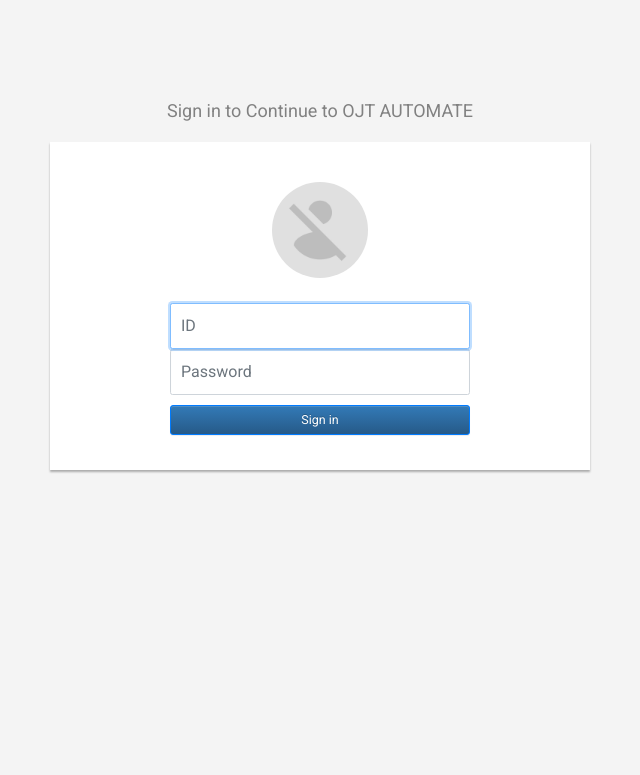
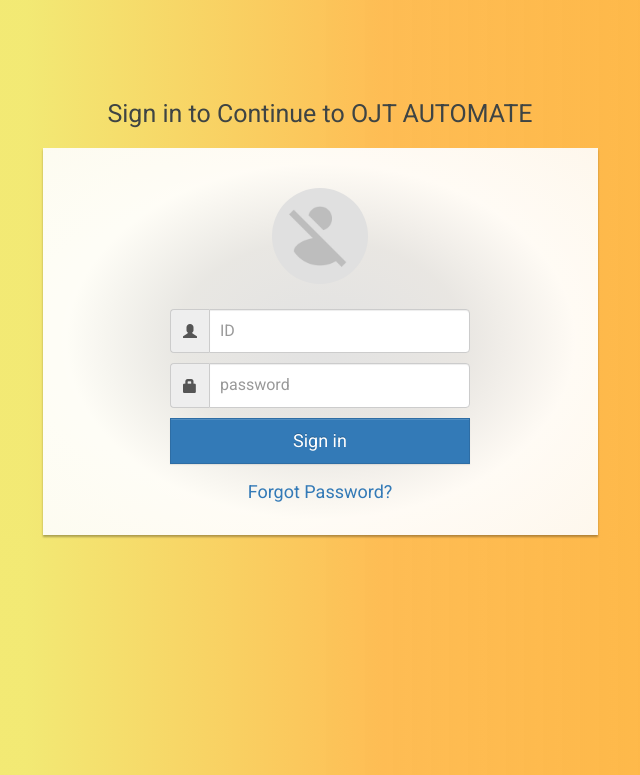
Before and after one commit to glennmichael123/thesis, a CodeIgniter app: page /database/index.php/main/incorrectpass in a window 1280 px wide. Shown: the top 775 px of the page, without its empty margins (320-960 px from the left). Run offline with CodeIgniter, Linux system fonts and the light colour scheme; some libraries are stand-ins or nearby versions.

Commit message:
updated incorrect pass

```diff
--- a/application/views/incorrectpass.php
+++ b/application/views/incorrectpass.php
@@ -17,18 +17,29 @@
     <link rel="stylesheet" href="css/font-awesome-4.7.0/font-awesome-4.7.0/css/font-awesome.min.css" crossorigin="anonymous">
     <link href="https://fonts.googleapis.com/css?family=Open+Sans" rel="stylesheet">
     <link href="https://fonts.googleapis.com/css?family=Roboto" rel="stylesheet">
+    <link rel="stylesheet"  href="https://maxcdn.bootstrapcdn.com/font-awesome/4.7.0/css/font-awesome.min.css">
     <link href="css/style.css" rel="stylesheet">
     <style type="text/css">
         *{
             font-family: 'Roboto', sans-serif;
         }
         body{
-             background-color: #F4F4F4;
+            background: rgba(241,231,101,0.9);
+background: -moz-linear-gradient(left, rgba(241,231,101,0.9) 8%, rgba(241,231,101,0.9) 27%, rgba(241,229,100,0.9) 28%, rgba(251,193,74,0.9) 49%, rgba(254,182,67,0.91) 55%, rgba(254,182,67,0.96) 74%, rgba(254,182,67,1) 91%);
+background: -webkit-gradient(left top, right top, color-stop(8%, rgba(241,231,101,0.9)), color-stop(27%, rgba(241,231,101,0.9)), color-stop(28%, rgba(241,229,100,0.9)), color-stop(49%, rgba(251,193,74,0.9)), color-stop(55%, rgba(254,182,67,0.91)), color-stop(74%, rgba(254,182,67,0.96)), color-stop(91%, rgba(254,182,67,1)));
+background: -webkit-linear-gradient(left, rgba(241,231,101,0.9) 8%, rgba(241,231,101,0.9) 27%, rgba(241,229,100,0.9) 28%, rgba(251,193,74,0.9) 49%, rgba(254,182,67,0.91) 55%, rgba(254,182,67,0.96) 74%, rgba(254,182,67,1) 91%);
+background: -o-linear-gradient(left, rgba(241,231,101,0.9) 8%, rgba(241,231,101,0.9) 27%, rgba(241,229,100,0.9) 28%, rgba(251,193,74,0.9) 49%, rgba(254,182,67,0.91) 55%, rgba(254,182,67,0.96) 74%, rgba(254,182,67,1) 91%);
+background: -ms-linear-gradient(left, rgba(241,231,101,0.9) 8%, rgba(241,231,101,0.9) 27%, rgba(241,229,100,0.9) 28%, rgba(251,193,74,0.9) 49%, rgba(254,182,67,0.91) 55%, rgba(254,182,67,0.96) 74%, rgba(254,182,67,1) 91%);
+background: linear-gradient(to right, rgba(241,231,101,0.9) 8%, rgba(241,231,101,0.9) 27%, rgba(241,229,100,0.9) 28%, rgba(251,193,74,0.9) 49%, rgba(254,182,67,0.91) 55%, rgba(254,182,67,0.96) 74%, rgba(254,182,67,1) 91%);
+filter: progid:DXImageTransform.Microsoft.gradient( startColorstr='#f1e765', endColorstr='#feb643', GradientType=1 );
         }
         h3{
-            color: #818181;
-            font-size: 18px;
+            color: #3e4444;
+            font-size: 25px;
 
+        }
+        .btn{
+            border-radius: 0;
         }
         .top{
             margin-top: 100px;
@@ -50,7 +61,14 @@
         .cont{
             margin-top: 20px;
             padding: 40px 0px 20px 0px;
-            background-color: #FFFFFF;
+            background: rgba(226,226,226,1);
+background: -moz-radial-gradient(center, ellipse cover, rgba(226,226,226,1) 0%, rgba(232,232,232,0.96) 37%, rgba(255,255,255,0.94) 65%, rgba(254,254,254,0.9) 100%);
+background: -webkit-gradient(radial, center center, 0px, center center, 100%, color-stop(0%, rgba(226,226,226,1)), color-stop(37%, rgba(232,232,232,0.96)), color-stop(65%, rgba(255,255,255,0.94)), color-stop(100%, rgba(254,254,254,0.9)));
+background: -webkit-radial-gradient(center, ellipse cover, rgba(226,226,226,1) 0%, rgba(232,232,232,0.96) 37%, rgba(255,255,255,0.94) 65%, rgba(254,254,254,0.9) 100%);
+background: -o-radial-gradient(center, ellipse cover, rgba(226,226,226,1) 0%, rgba(232,232,232,0.96) 37%, rgba(255,255,255,0.94) 65%, rgba(254,254,254,0.9) 100%);
+background: -ms-radial-gradient(center, ellipse cover, rgba(226,226,226,1) 0%, rgba(232,232,232,0.96) 37%, rgba(255,255,255,0.94) 65%, rgba(254,254,254,0.9) 100%);
+background: radial-gradient(ellipse at center, rgba(226,226,226,1) 0%, rgba(232,232,232,0.96) 37%, rgba(255,255,255,0.94) 65%, rgba(254,254,254,0.9) 100%);
+filter: progid:DXImageTransform.Microsoft.gradient( startColorstr='#e2e2e2', endColorstr='#fefefe', GradientType=1 );
             -moz-box-shadow: 0px 2px 2px rgba(0, 0, 0, 0.3);
             -webkit-box-shadow: 0px 2px 2px rgba(0, 0, 0, 0.3);
             box-shadow: 0px 2px 2px rgba(0, 0, 0, 0.3);
@@ -67,6 +85,10 @@
         .sign-in .form-control:focus{
             z-index: 2;
         }
+        p{
+            text-align: center;
+        }
+
     </style>
 
     <title></title>
@@ -85,12 +107,20 @@
                            <div class="cont">
                                <img class="img-circle" src="<?php echo base_url()?>/assets/images/invalid.jpg">
                             <form class="sign-in">
-                                <input type="text" class="form-control" placeholder="ID" required autofocus>
-                                <input type="password" class="form-control" placeholder="Password" required>
+                             <div style="margin-bottom: 10px" class="input-group">
+                                        <span class="input-group-addon"><i class="glyphicon glyphicon-user"></i></span>
+                                        <input id="login-username" type="text" class="form-control"placeholder="ID">
+                                    </div>
+                                <div  class="input-group">
+                                        <span class="input-group-addon"><i class="glyphicon glyphicon-lock"></i></span>
+                                        <input id="login-password" type="password" class="form-control" name="Password" placeholder="password">
+                                    </div>
                                 <button class="btn btn-lg btn-primary btn-block" type="submit" style="margin-top: 10px;">
                                 Sign in</button>
                             </form>
+                            <p><a href="#" >Forgot Password?</a></p>
                            </div>
+
                         </div>
                     </div>
                     <div class="col-lg-3"></div>
```
